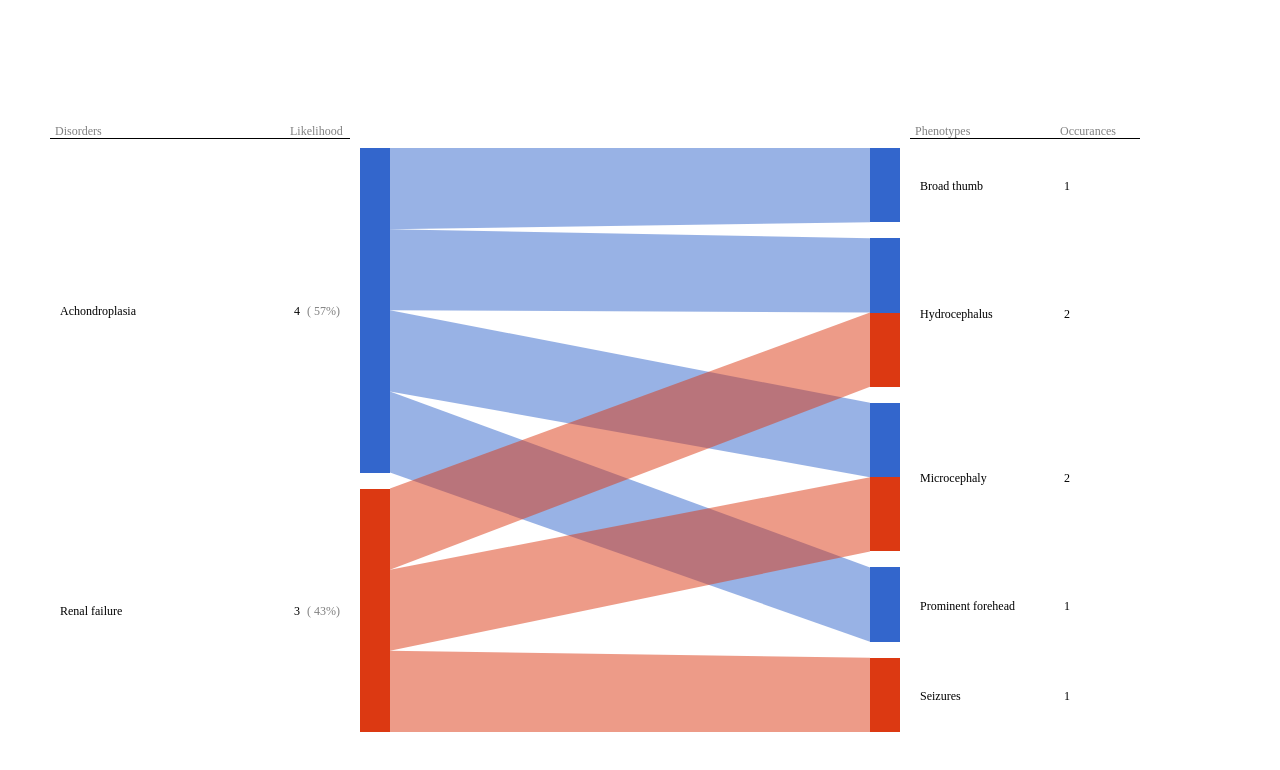
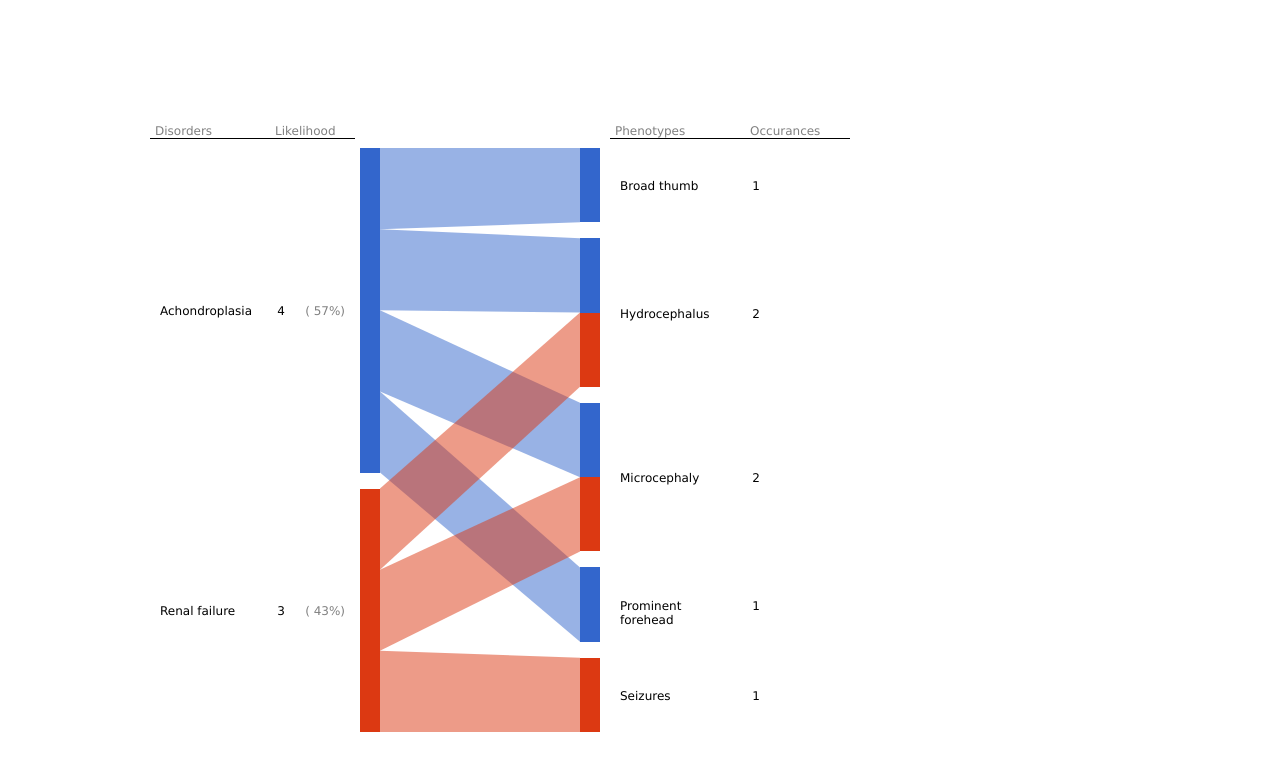
Before and after one commit to davidyu85/davidbipartite, a plain HTML site: page index.html in a window 1280 px wide. Drawn offline with nearby package versions, Linux system fonts and the light colour scheme.

Commit message:
Enlarge the font and enable text wrap.

```diff
--- a/biPartite.js
+++ b/biPartite.js
@@ -1,7 +1,7 @@
 !function(){
 	var bP={};
-	var b=30, bb=480, height=600, buffMargin=8, minHeight=14;
-	var c1=[-300, 50], c2=[-60, 200], c3=[-20, 260]; //Column positions of labels.
+	var b=20, bb=200, height=600, buffMargin=8, minHeight=14;
+	var c1=[-200, 40], c2=[-75, 180], c3=[-15, 260]; //Column positions of labels. DAVID: c1=label, c2=value, c3=percentage, [left, right]
 	var colors =["#3366CC", "#DC3912","#FF9900","#109618", "#990099", "#0099C6"];
 
 	bP.partData = function(data,p){
@@ -120,7 +120,7 @@
 
 		mainbar.append("text").attr("class","barlabel")
 			.attr("x", c1[p]).attr("y",function(d){ return d.middle+5;})
-			.text(function(d,i){ return data.keys[p][i];})
+			.text(function(d,i){ return data.keys[p][i];}).call(wrap,100)
 			.attr("text-anchor","start" );
 
 		mainbar.append("text").attr("class","barvalue")
@@ -176,6 +176,41 @@
 	function edgePolygon(d){
 		return [0, d.y1, bb, d.y2, bb, d.y2+d.h2, 0, d.y1+d.h1].join(" ");
 	}
+
+  function wrap(text, width) {
+    text.each(function () {
+        var text = d3.select(this),
+            words = text[0][0].textContent.split(/\s+/).reverse(),
+            word,
+            line = [],
+            lineNumber = 0,
+            lineHeight = 1.2, // ems
+            x = text.attr("x"), //DAVID: Y is not defined for the tspan to make it move with the text node.
+            dy = 0,
+            tspan = text.text(null)
+                        .append("tspan")
+                        .attr("x", x)
+                        .attr("dy", dy + "em");
+
+        var count = 0; //DAVID: This variable is used to ensure if the first word doesn't jump to the next line if is larger than the text width.
+
+        while (word = words.pop()) {
+            line.push(word);
+            tspan.text(line.join(" "));
+            if (tspan.node().getComputedTextLength() > width) {
+                if(count!=0)++lineNumber;
+                line.pop();
+                tspan.text(line.join(" "));
+                line = [word];
+                tspan = text.append("tspan")
+                            .attr("x", x)
+                            .attr("dy", lineNumber * lineHeight + dy + "em")
+                            .text(word);
+            }
+            count++;
+        }
+    });
+  }
 
 	function transitionPart(data, id, p){
 		var mainbar = d3.select("#"+id).select(".part"+p).select(".mainbars")
--- a/index.html
+++ b/index.html
@@ -17,6 +17,7 @@ body{
 svg text{
 	font-size:12px;
   width:100px;
+  font-family:Verdana;
 }
 rect{
 	shape-rendering:crispEdges;
@@ -24,7 +25,7 @@ rect{
 
 div.tooltip {
   position: absolute;
-  width: 360px;
+  width: 320px;
   height: auto;
   padding: 12px;
   font: 12px sans-serif;
```
